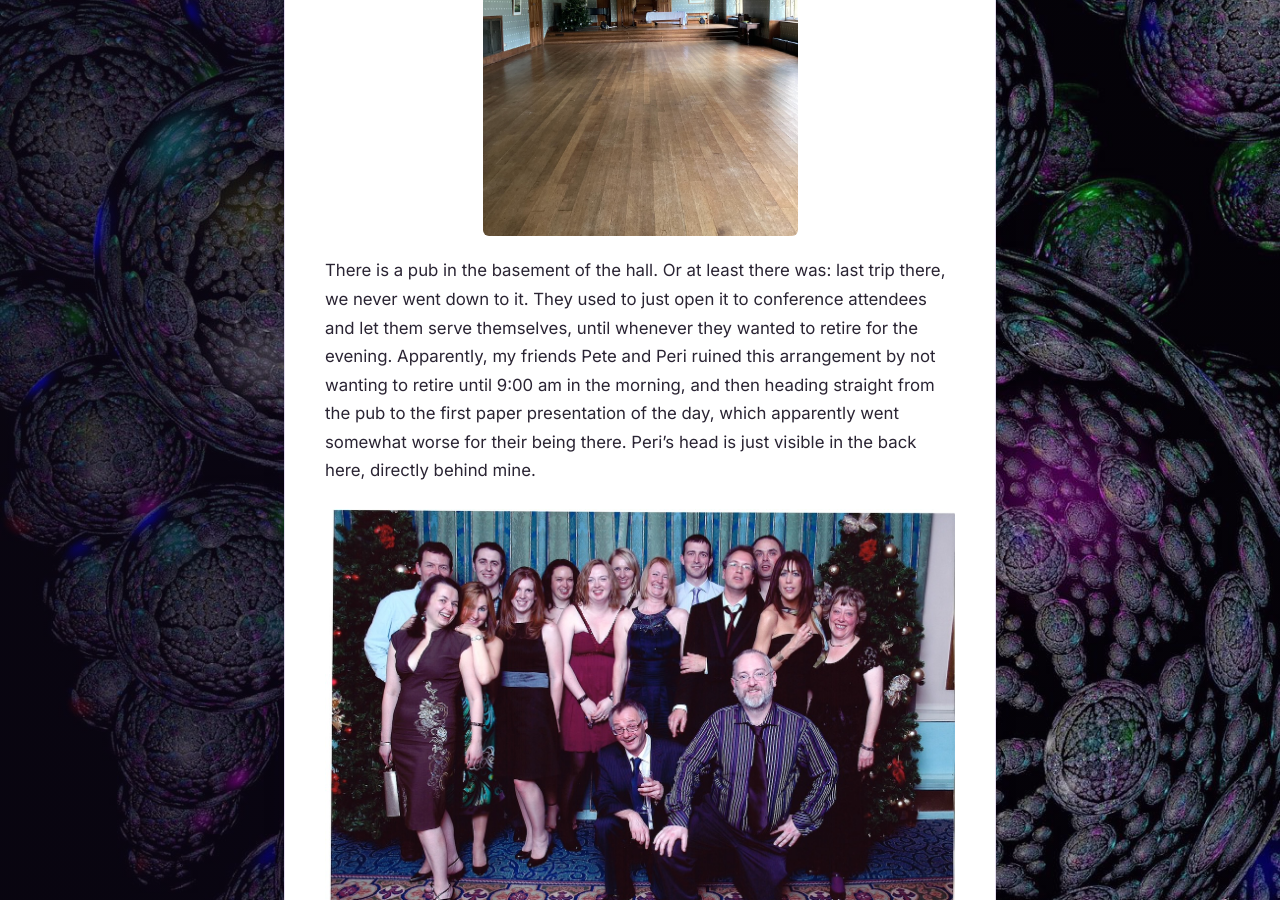
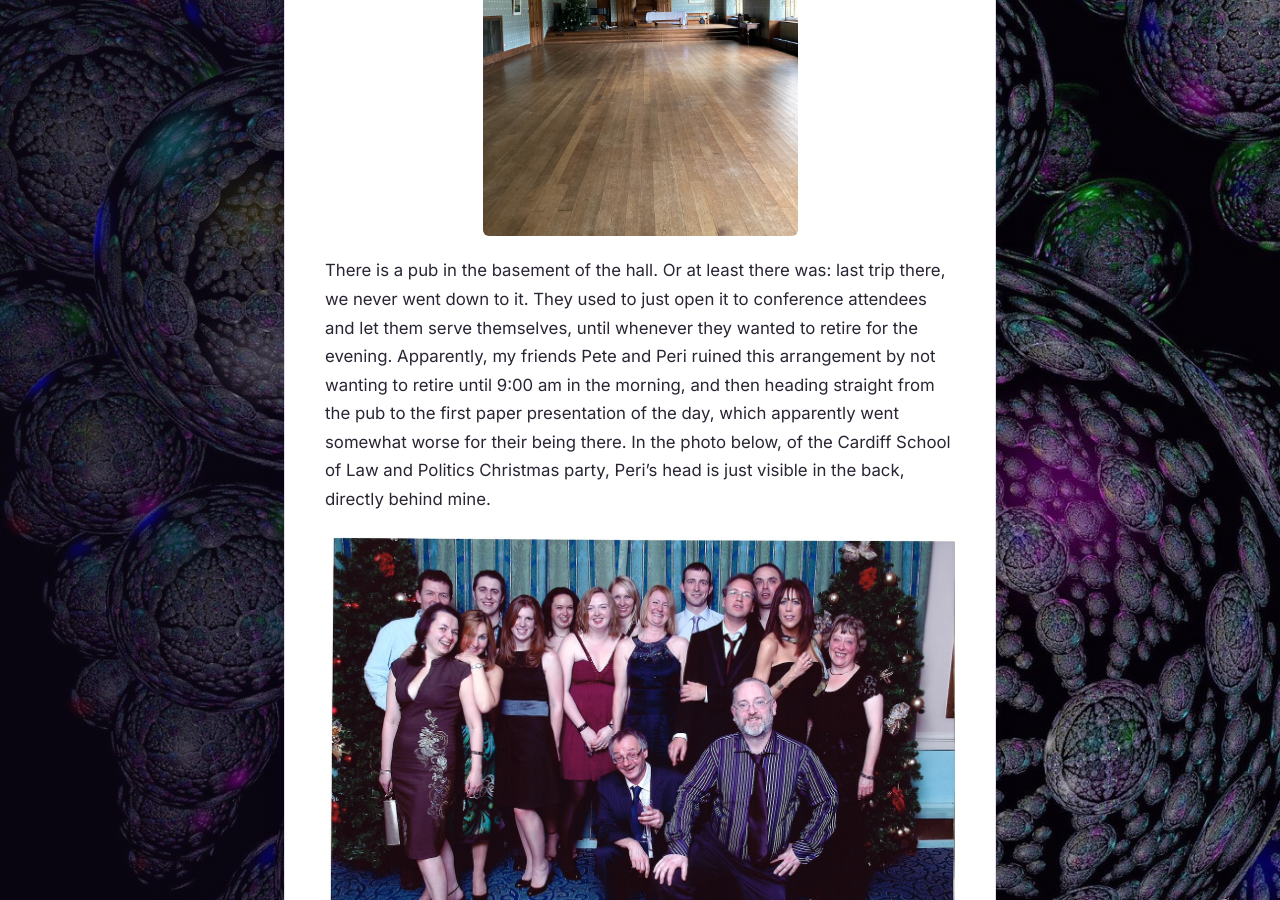
Before and after one commit to gcallah/gcallah.github.io, a Jekyll site: the page built from _posts/2026-11-20-The-British-Idealists.md, in a window 1280 px wide and 900 px high, scrolled down 2301 px. Built offline with Jekyll 4.4.1, drawn with Linux system fonts in a browser that asks for light colours; our own code applies the rules of GitHub Pages for plain Markdown files.

Commit message:
Clarify Peri photo reference in British Idealists post
Co-Authored-By: Claude Opus 5.5 <noreply@anthropic.com>

```diff
--- a/_posts/2026-11-20-The-British-Idealists.md
+++ b/_posts/2026-11-20-The-British-Idealists.md
@@ -41,10 +41,11 @@ There is a pub in the basement of the hall. Or at least there was: last trip
 there, we never went down to it. They used to just open it to conference
 attendees and let them serve themselves, until whenever they wanted to retire
 for the evening. Apparently, my friends Pete and Peri ruined this arrangement
-by not wanting to retire until 9:00 am in the morning, and then heading straight
-from the pub to the first paper presentation of the day, which apparently went
-somewhat worse for their being there. Peri's head is just visible in the back
-here, directly behind mine.
+by not wanting to retire until 9:00 am in the morning, and then heading
+straight from the pub to the first paper presentation of the day, which
+apparently went somewhat worse for their being there. In the photo below, of
+the Cardiff School of Law and Politics Christmas party, Peri's head is just
+visible in the back, directly behind mine.
 
 ![Cardiff Christmas party](/graphics/CardiffChristmasParty.jpg)
 
```
